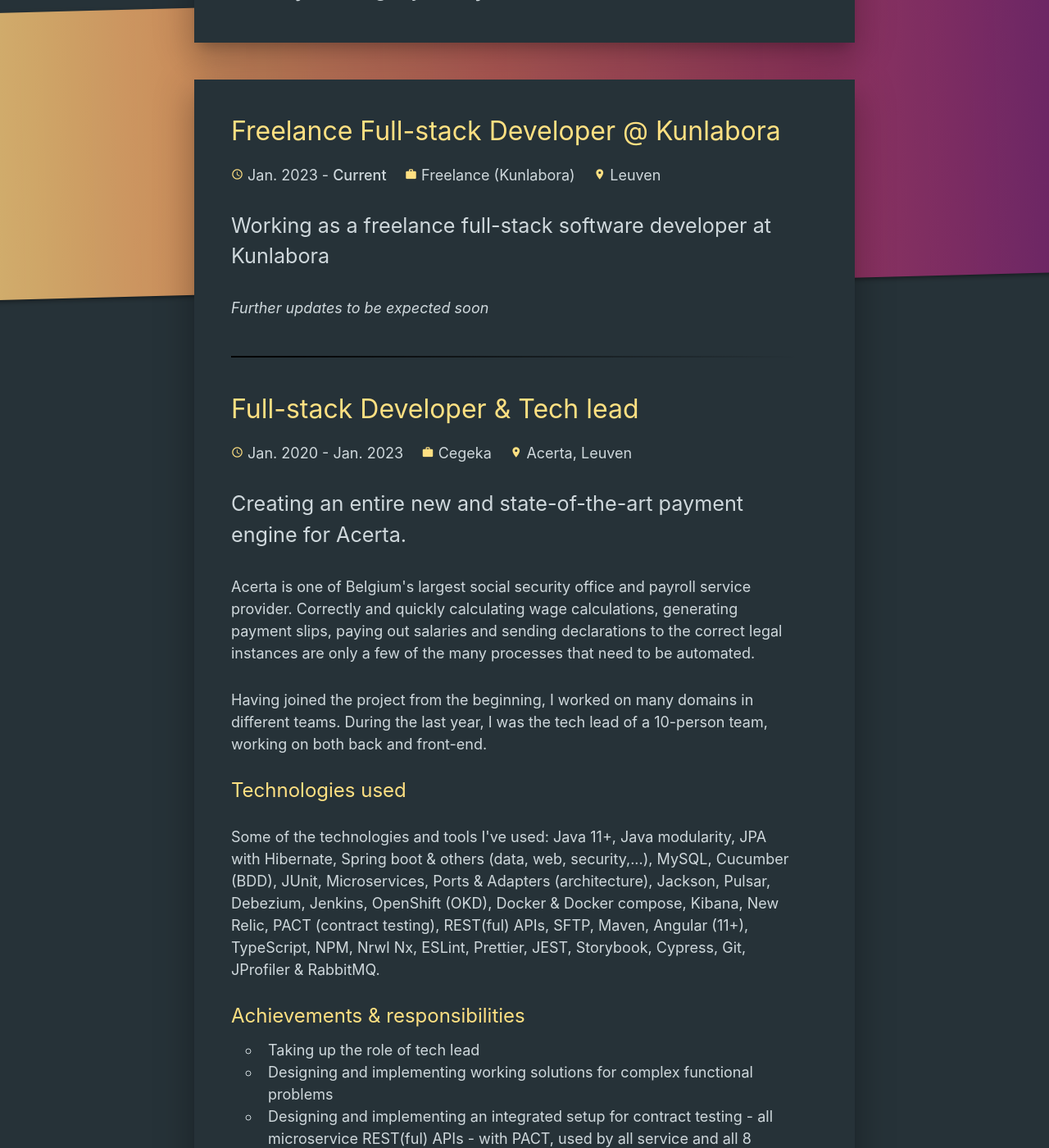
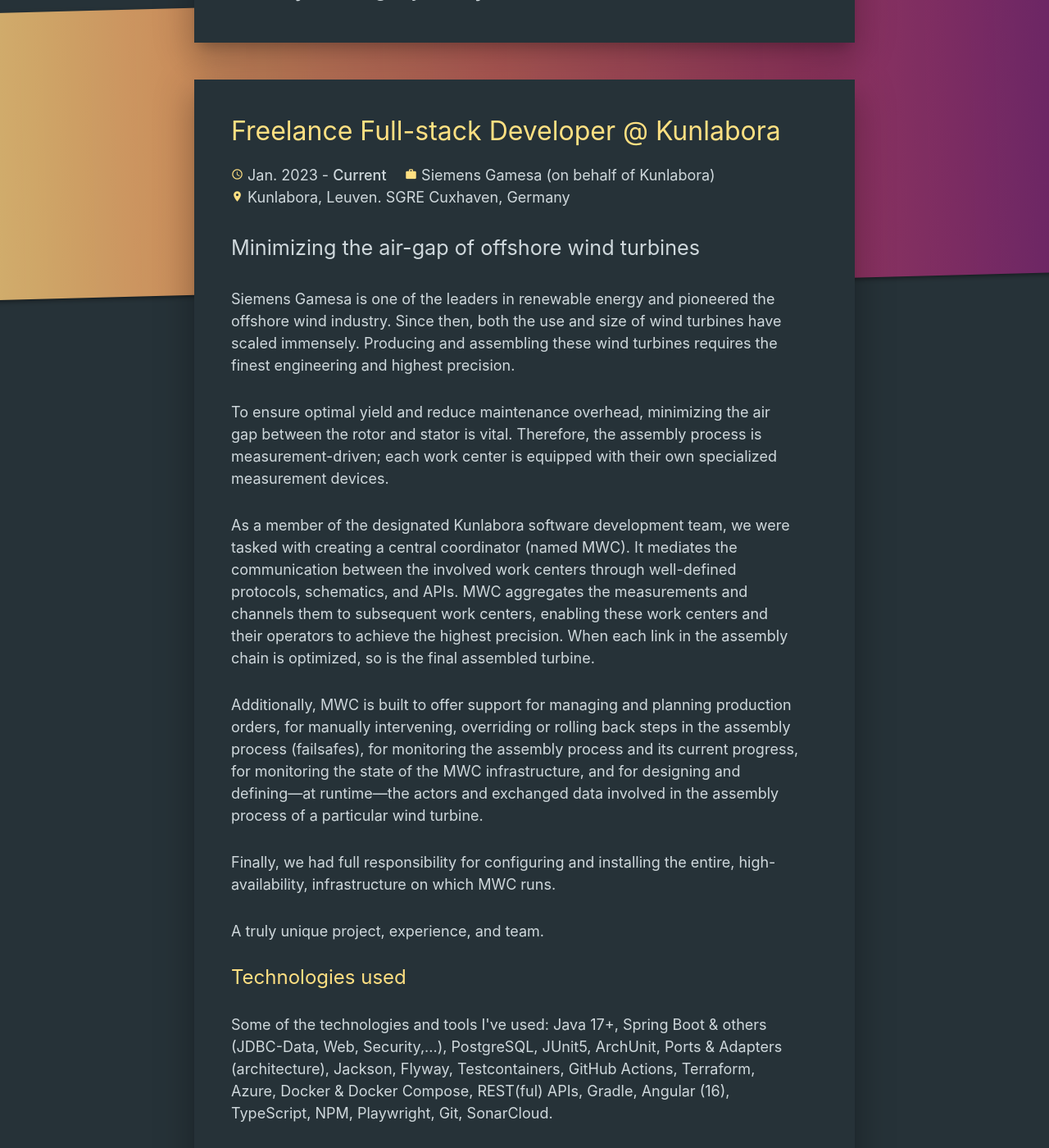
Before and after one commit to nielsdelestinne/niedel.be, a Jekyll site: the page built from cv.markdown, in a window 1280 px wide and 1400 px high, scrolled down 928 px. Shown: the whole window at 82% size. Built offline with Jekyll 4.4.1, drawn with Linux system fonts in a browser that asks for light colours; some of the changed text lies outside the part shown.

Commit message:
Updated CV - added SGRE project & updated all other sections with the latest info

```diff
--- a/_layouts/cv.html
+++ b/_layouts/cv.html
@@ -53,7 +53,7 @@
                 <div>
                     <time class="dt-published padding-right-half" datetime="30/01/2023" itemprop="datePublished">
                         <i class="tiny material-icons">access_time</i>
-                        <em class="online-notice">CV updated on 30/01/2023.</em>
+                        <em class="online-notice">CV updated on 05/10/2023.</em>
                         <em class="print-notice">View the most recent version of my CV online at <a
                                 href="https://niedel.be/cv" title="Niels Delestinne CV" target="_blank">niedel.be/cv</a>.</em>
                     </time>
@@ -100,20 +100,73 @@
                             </div>
                             <div class="padding-right-half">
                                 <i class="tiny material-icons amber-text text-lighten-3">work</i>
-                                Freelance (Kunlabora)
+                                Siemens Gamesa (on behalf of Kunlabora)
                             </div>
                             <div class="padding-right-half">
                                 <i class="tiny material-icons amber-text text-lighten-3">location_on</i>
-                                Leuven
+                                Kunlabora, Leuven. SGRE Cuxhaven, Germany
                             </div>
                         </div>
                     </div>
                     <p class="flow-text">
-                        Working as a freelance full-stack software developer at Kunlabora
+                        Minimizing the air-gap of offshore wind turbines
                     </p>
                     <p>
-                        <em>Further updates to be expected soon</em>
+                        Siemens Gamesa is one of the leaders in renewable energy and pioneered the offshore wind
+                        industry. Since then, both the use and size of wind turbines have scaled immensely.
+                        Producing and assembling these wind turbines requires the finest engineering and highest
+                        precision.
                     </p>
+                    <p>
+                        To ensure optimal yield and reduce maintenance overhead, minimizing the air gap between the
+                        rotor and stator is vital.
+                        Therefore, the assembly process is measurement-driven; each work center is equipped with their
+                        own specialized measurement devices.
+                    </p>
+                    <p>
+                        As a member of the designated Kunlabora software development team, we were tasked with creating
+                        a central coordinator (named MWC). It mediates the communication between the involved work
+                        centers through well-defined protocols, schematics, and APIs.
+                        MWC aggregates the measurements and channels them to subsequent work centers, enabling these
+                        work centers and their operators to achieve the highest precision.
+                        When each link in the assembly chain is optimized, so is the final assembled turbine.
+                    </p>
+                    <p>
+                        Additionally, MWC is built to offer support for managing and planning production orders, for
+                        manually intervening, overriding or rolling back steps in the assembly process (failsafes), for
+                        monitoring the assembly process and its current progress,
+                        for monitoring the state of the MWC infrastructure, and for designing and defining—at
+                        runtime—the actors and exchanged data involved in the assembly process of a particular wind
+                        turbine.
+                    </p>
+                    <p>
+                        Finally, we had full responsibility for configuring and installing the entire,
+                        high-availability, infrastructure on which MWC runs.
+                    </p>
+                    <p>
+                        A truly unique project, experience, and team.
+                    </p>
+                    <h4>Technologies used</h4>
+                    <p>
+                        Some of the technologies and tools I've used: Java 17+, Spring Boot & others (JDBC-Data, Web,
+                        Security,...), PostgreSQL, JUnit5, ArchUnit, Ports & Adapters (architecture), Jackson, Flyway,
+                        Testcontainers, GitHub Actions,
+                        Terraform, Azure, Docker & Docker Compose, REST(ful) APIs, Gradle, Angular (16), TypeScript,
+                        NPM, Playwright, Git, SonarCloud.
+                    </p>
+                    <h4>Achievements & responsibilities</h4>
+                    <ul>
+                        <li>Day-to-day hands-on programming and pairing on new features</li>
+                        <li>Setting up, reviewing and improving the structure and architecture</li>
+                        <li>Conducting in-depth analyses and proposing effective solutions</li>
+                        <li>Coaching, training, and enabling other team members</li>
+                        <li>Learning from other team members whenever the chance arose</li>
+                        <li>Facilitating and participating in workshops in both Denmark and Germany with Siemens Gamesa
+                            and its suppliers
+                        </li>
+                        <li>Coordinating the integration of the measurement equipment with MWC</li>
+                        <li>Configuring and installing the infrastructure</li>
+                    </ul>
                 </div>
 
                 <hr class="fade">
@@ -128,7 +181,7 @@
                             </div>
                             <div class="padding-right-half">
                                 <i class="tiny material-icons amber-text text-lighten-3">work</i>
-                                Cegeka
+                                Acerta (on behalf of Cegeka)
                             </div>
                             <div class="padding-right-half">
                                 <i class="tiny material-icons amber-text text-lighten-3">location_on</i>
@@ -189,11 +242,11 @@
                             </div>
                             <div class="padding-right-half">
                                 <i class="tiny material-icons amber-text text-lighten-3">work</i>
-                                Switchfully (Cegeka)
+                                Switchfully (internal venture of Cegeka)
                             </div>
                             <div class="padding-right-half">
                                 <i class="tiny material-icons amber-text text-lighten-3">location_on</i>
-                                LCM, FBS Finance, EGOV Select, Colruyt Group, ACV,...
+                                BeCentral, LCM, FBS Finance,...
                             </div>
                         </div>
                     </div>
@@ -251,7 +304,7 @@
                             </div>
                             <div class="padding-right-half">
                                 <i class="tiny material-icons amber-text text-lighten-3">work</i>
-                                Cegeka
+                                VDAB (on behalf of Cegeka)
                             </div>
                             <div class="padding-right-half">
                                 <i class="tiny material-icons amber-text text-lighten-3">location_on</i>
@@ -314,7 +367,8 @@
                     <div>
                         <h5>
                             Spring <span class="badge">Boot</span> <span class="badge">Framework</span> <span
-                                class="badge">Data</span> <span class="badge">Web</span> <span
+                                class="badge">Data</span> <span class="badge">JDBC-data</span> <span
+                                class="badge">Web</span> <span
                                 class="badge">Security</span>
                         </h5>
                         <progress max="100" value="80"></progress>
@@ -323,11 +377,11 @@
                         <h5>
                             JDBC / JPA <span class="badge">Hibernate</span>
                         </h5>
-                        <progress max="100" value="80"></progress>
+                        <progress max="100" value="75"></progress>
                     </div>
                     <div>
                         <h5>
-                            TypeScript
+                            TypeScript <span class="badge">v5</span>
                         </h5>
                         <progress max="100" value="75"></progress>
                     </div>
@@ -345,7 +399,7 @@
                     </div>
                     <div>
                         <h5>
-                            Angular <span class="badge">14</span> <span class="badge">CLI</span> <span
+                            Angular <span class="badge">v16</span> <span class="badge">CLI</span> <span
                                 class="badge">Nx</span>
                         </h5>
                         <progress max="100" value="75"></progress>
@@ -355,25 +409,28 @@
                             Build tools <span class="badge">Maven</span> <span class="badge">Gradle</span> <span
                                 class="badge">NPM</span>
                         </h5>
-                        <progress max="100" value="55"></progress>
+                        <progress max="100" value="70"></progress>
                     </div>
                     <div>
                         <h5>
-                            CI/CD & Cloud <span class="badge">Jenkins</span> <span class="badge">OpenShift</span> <span
+                            CI/CD & Cloud <span class="badge">GH Actions</span> <span class="badge">Terraform</span>
+                            <span class="badge">Jenkins</span> <span class="badge">OpenShift</span> <span
                                 class="badge">Docker</span>
                         </h5>
                         <progress max="100" value="55"></progress>
                     </div>
                     <div>
                         <h5>
-                            DB & Migration <span class="badge">SQL</span> <span class="badge">MySQL DB</span> <span
+                            DB & Migration <span class="badge">SQL</span> <span class="badge">PostgreSQL</span> <span
+                                class="badge">MySQL</span> <span
                                 class="badge">Liquibase</span> <span class="badge">Flyway</span>
                         </h5>
                         <progress max="100" value="60"></progress>
                     </div>
                     <div>
                         <h5>
-                            TDD <span class="badge">JUnit5</span> <span class="badge">JEST</span> <span class="badge">Cypress</span>
+                            TDD / Testing <span class="badge">JUnit5</span> <span class="badge">JEST</span> <span
+                                class="badge">Cypress</span> <span class="badge">Playwright</span> <span class="badge">Testcontainers</span>
                         </h5>
                         <progress max="100" value="90"></progress>
                     </div>
@@ -381,7 +438,7 @@
                         <h5>
                             BDD <span class="badge">Cucumber</span> <span class="badge">Gherkin</span>
                         </h5>
-                        <progress max="100" value="80"></progress>
+                        <progress max="100" value="75"></progress>
                     </div>
                     <div>
                         <h5>
@@ -400,7 +457,7 @@
                         <h5>
                             Observability <span class="badge">Kibana</span> <span class="badge">New Relic</span>
                         </h5>
-                        <progress max="100" value="65"></progress>
+                        <progress max="100" value="50"></progress>
                     </div>
                     <div>
                         <h5>
@@ -410,7 +467,8 @@
                     </div>
                     <div>
                         <h5>
-                            PM Tooling <span class="badge">Jira</span> <span class="badge">Confluence</span>
+                            PM Tooling <span class="badge">Jira</span> <span class="badge">Confluence</span> <span
+                                class="badge">GitHub Projects</span>
                         </h5>
                         <progress max="100" value="60"></progress>
                     </div>
@@ -520,6 +578,14 @@
                     <div class="flex-inner">
                         <div class="padding-right-half">
                             <i class="tiny material-icons amber-text text-lighten-3">dvr</i>
+                            Practical Deep Learning for Coders, Part 1
+                        </div>
+                        <div class="padding-right-half">
+                            <i class="tiny material-icons amber-text text-lighten-3">dvr</i>
+                            Hacker's Guide to Language Models
+                        </div>
+                        <div class="padding-right-half">
+                            <i class="tiny material-icons amber-text text-lighten-3">dvr</i>
                             Azure fundamentals (AZ-900)
                         </div>
                         <div class="padding-right-half">
@@ -569,6 +635,14 @@
                     <div class="flex-inner">
                         <div class="padding-right-half">
                             <i class="tiny material-icons amber-text text-lighten-3">group</i>
+                            Terraform (workshop)
+                        </div>
+                        <div class="padding-right-half">
+                            <i class="tiny material-icons amber-text text-lighten-3">group</i>
+                            SoCraTes (open space)
+                        </div>
+                        <div class="padding-right-half">
+                            <i class="tiny material-icons amber-text text-lighten-3">group</i>
                             Core Spring
                         </div>
                         <div class="padding-right-half">
@@ -616,6 +690,10 @@
                 <p class="no-margin"><em>A selection of read IT-related books.</em></p>
                 <div class="cv-details valign-wrapper">
                     <div class="flex-inner">
+                        <div class="padding-right-half">
+                            <i class="tiny material-icons amber-text text-lighten-3">book</i>
+                            Terraform: Up & Running
+                        </div>
                         <div class="padding-right-half">
                             <i class="tiny material-icons amber-text text-lighten-3">book</i>
                             Soft Skills: The software developer's life manual
--- a/_layouts/home.html
+++ b/_layouts/home.html
@@ -27,7 +27,7 @@
                 <div>
                     <time class="dt-published padding-right-half" datetime="30/01/2023" itemprop="datePublished">
                         <i class="tiny material-icons">access_time</i>
-                        <em class="online-notice">Page updated on 30/01/2023.</em>
+                        <em class="online-notice">Page updated on 05/10/2023.</em>
                     </time>
                 </div>
             </div>
```
